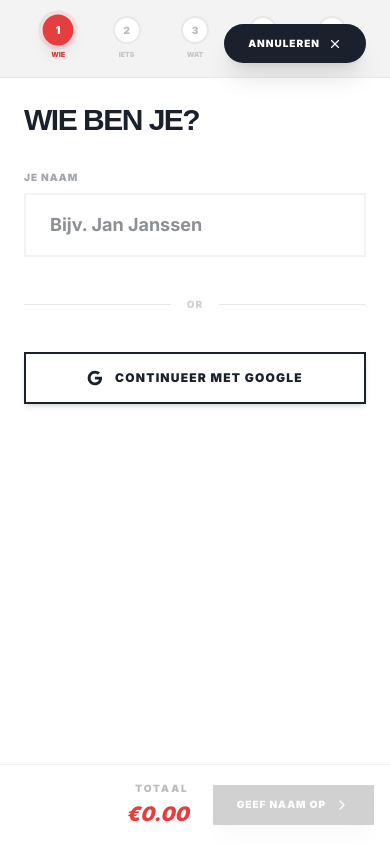
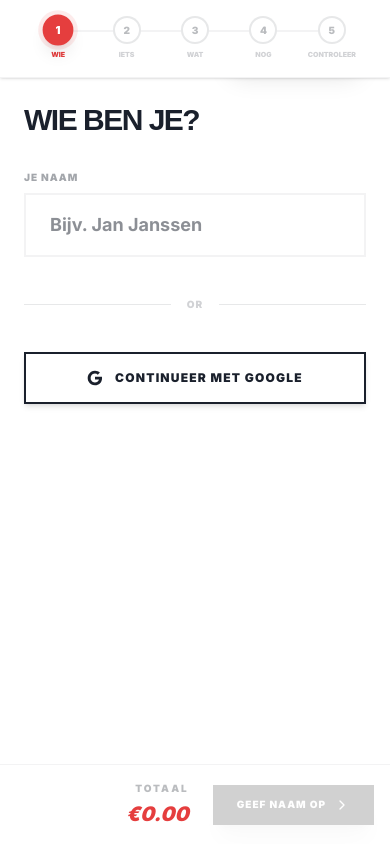
Before and after one commit to maximetdoucet-glitch/Cafeteria-De-Fest, a Next.js app: page /order in a window 390 px wide. Built offline with nearby package versions, Linux system fonts and the light colour scheme.

Commit message:
fix: resolve mobile layout bugs by pinning progress bar and bottom nav

```diff
--- a/src/app/order/page.tsx
+++ b/src/app/order/page.tsx
@@ -95,9 +95,9 @@ export default function OrderPage() {
       </div>
 
       {/* Main Content Area */}
-      <div className="flex-1 h-full flex flex-col bg-white relative">
+      <div className="flex-1 flex flex-col bg-white relative overflow-hidden">
         {/* Mobile Progress Bar - Only visible on mobile */}
-        <div className="md:hidden flex items-center justify-between px-6 py-4 bg-brand-charcoal/5 border-b border-brand-charcoal/5 shrink-0">
+        <div className="md:hidden sticky top-0 z-50 flex items-center justify-between px-6 py-4 bg-white border-b border-brand-charcoal/5 shrink-0 shadow-sm">
           {steps.map((s, idx) => (
             <div key={s.id} className="flex flex-col items-center gap-1.5 flex-1 relative">
               {/* Connector Line */}
```
